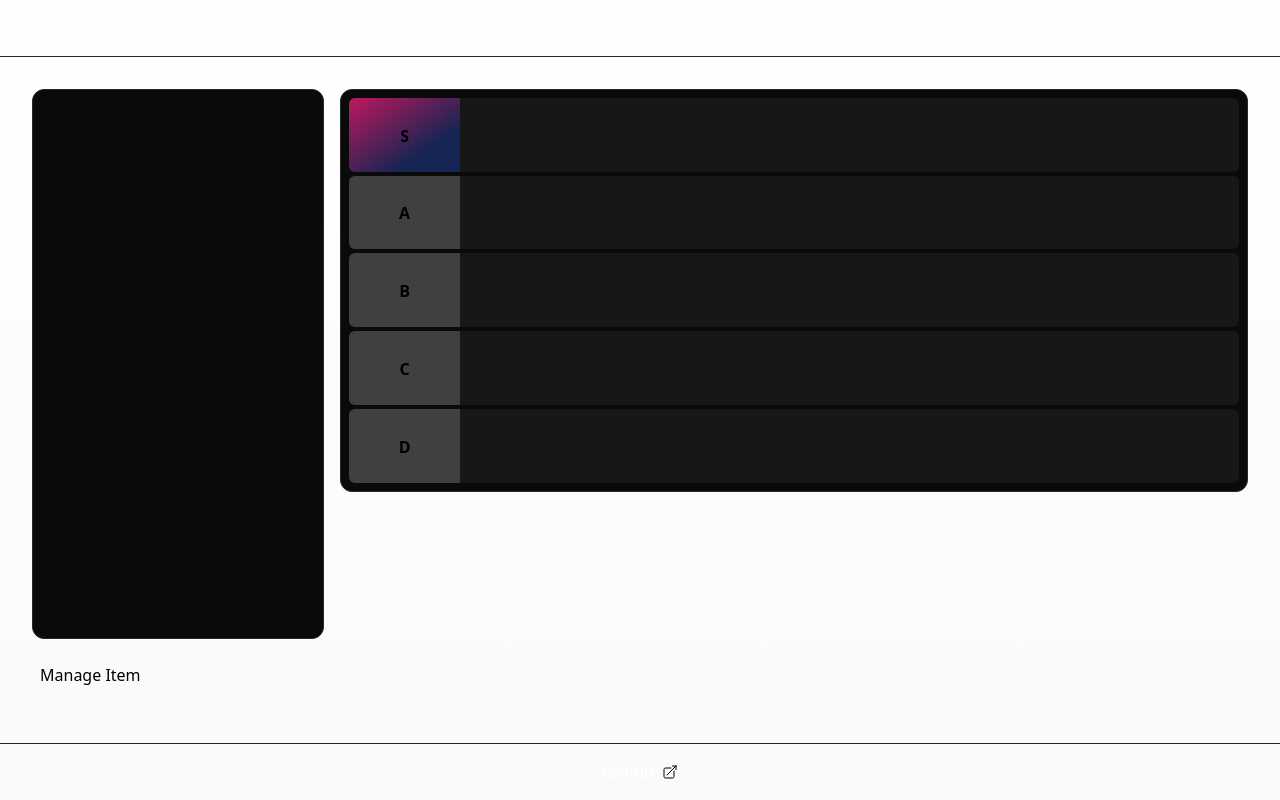
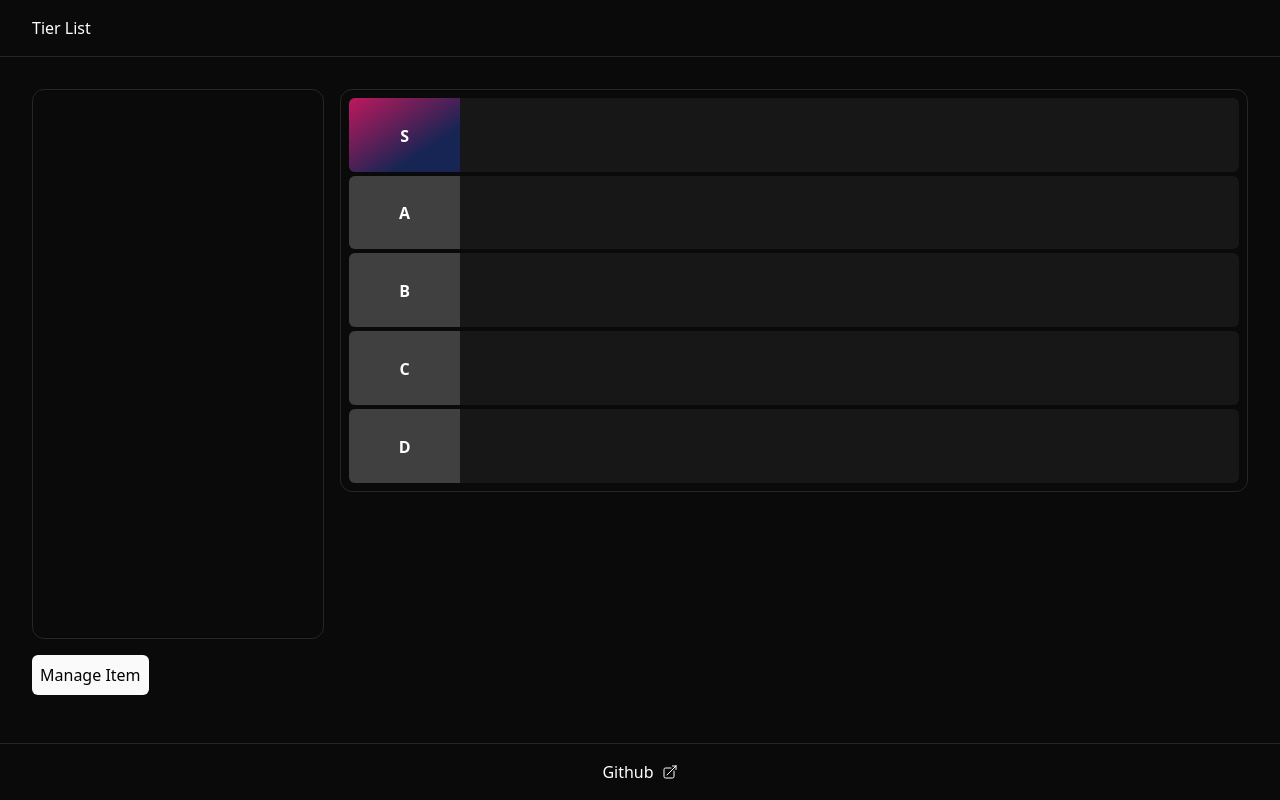
Before and after one commit to poomrtp/tier-list-basic, a Next.js app: page / in a window 1280 px wide. Built offline with nearby package versions, Linux system fonts and the light colour scheme.

Commit message:
[hotfix]: light mode issue

```diff
--- a/src/app/globals.css
+++ b/src/app/globals.css
@@ -3,9 +3,14 @@
 @tailwind utilities;
 
 :root {
-  --foreground-theme: theme(textColor.black);
+  /* hotfix light mode */
+  /* --foreground-theme: theme(textColor.black);
   --background-start-theme: theme(colors.white);
-  --background-end-theme: theme(colors.neutral.50);
+  --background-end-theme: theme(colors.neutral.50); */
+
+  --foreground-theme: theme(textColor.white);
+  --background-start-theme: theme(colors.neutral.950);
+  --background-end-theme: theme(colors.neutral.950);
 }
 
 @media (prefers-color-scheme: dark) {
--- a/src/components/layout/layout.tsx
+++ b/src/components/layout/layout.tsx
@@ -20,7 +20,8 @@ function Layout({ children }: ILayoutProps) {
         {isShowBackBtn() && (
           <button className="border-0 p-2" onClick={() => router.back()}>
             <Image
-              className="dark:invert"
+              // className="dark:invert"
+              className="invert"
               src={'/arrow-left.svg'}
               alt="go back icon"
               width={16}
@@ -43,7 +44,8 @@ function Layout({ children }: ILayoutProps) {
             <span>Github</span>
             <span>
               <Image
-                className="relative align-middle dark:invert"
+                // className="relative align-middle dark:invert"
+                className="relative align-middle invert"
                 src="/arrow-top-right-on-square.svg"
                 alt="arrow icon"
                 width={16}
```
